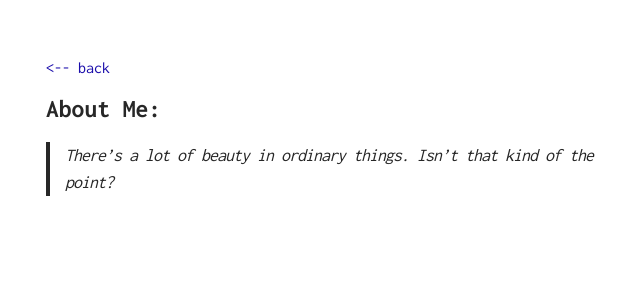
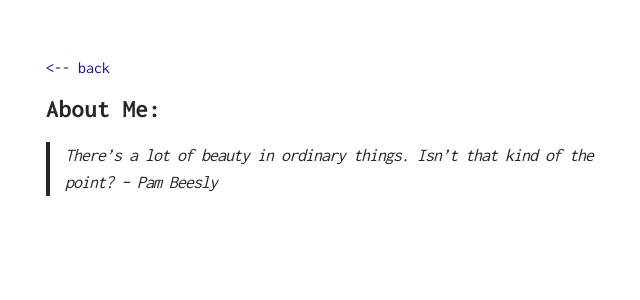
Before and after one commit to ordinarythings/ordinarythings.github.io, a Jekyll site: the page built from me/index.md, in a window 1280 px wide. Shown: the top 300 px of the page, without its empty margins (294-934 px from the left). Built offline with Jekyll 4.4.1, drawn with Linux system fonts in a browser that asks for light colours.

Commit message:
order pls

```diff
--- a/me/index.md
+++ b/me/index.md
@@ -2,4 +2,4 @@
 layout: about
 ---
 
-> There's a lot of beauty in ordinary things. Isn't that kind of the point?
+> There's a lot of beauty in ordinary things. Isn't that kind of the point? -- Pam Beesly
```
